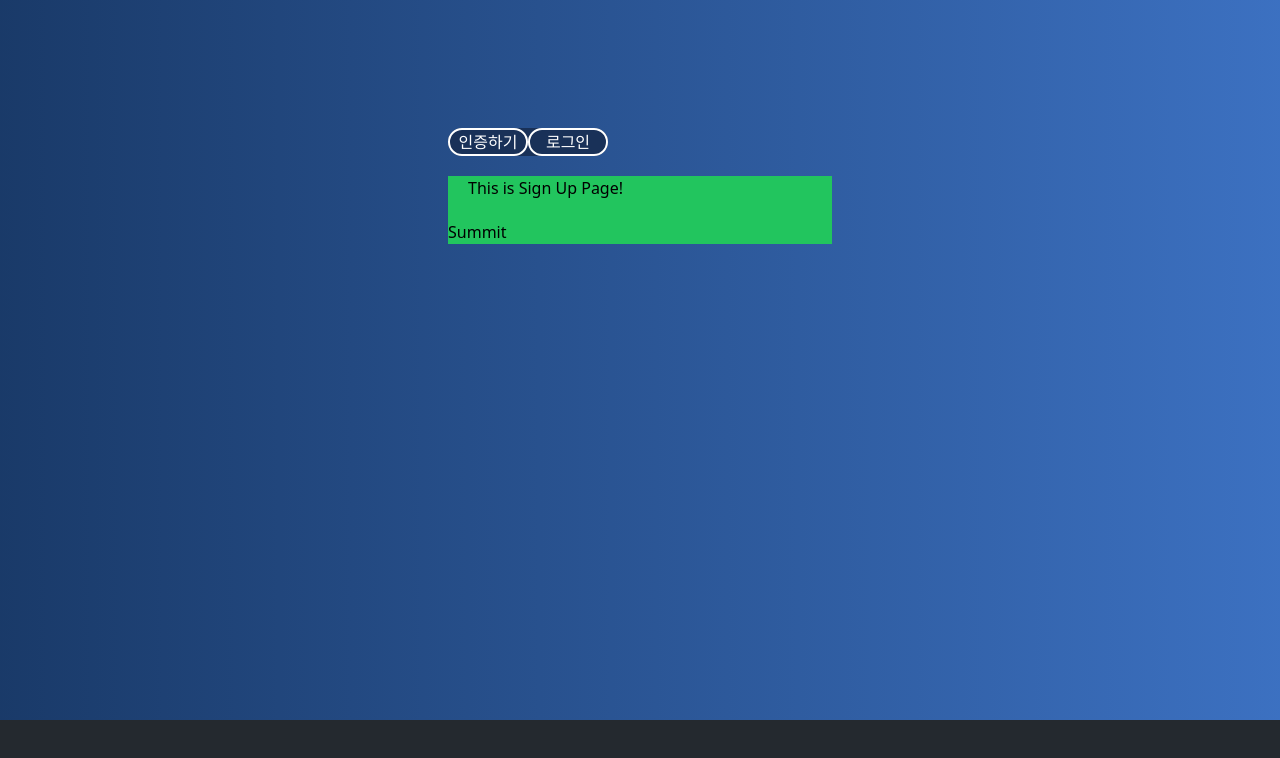
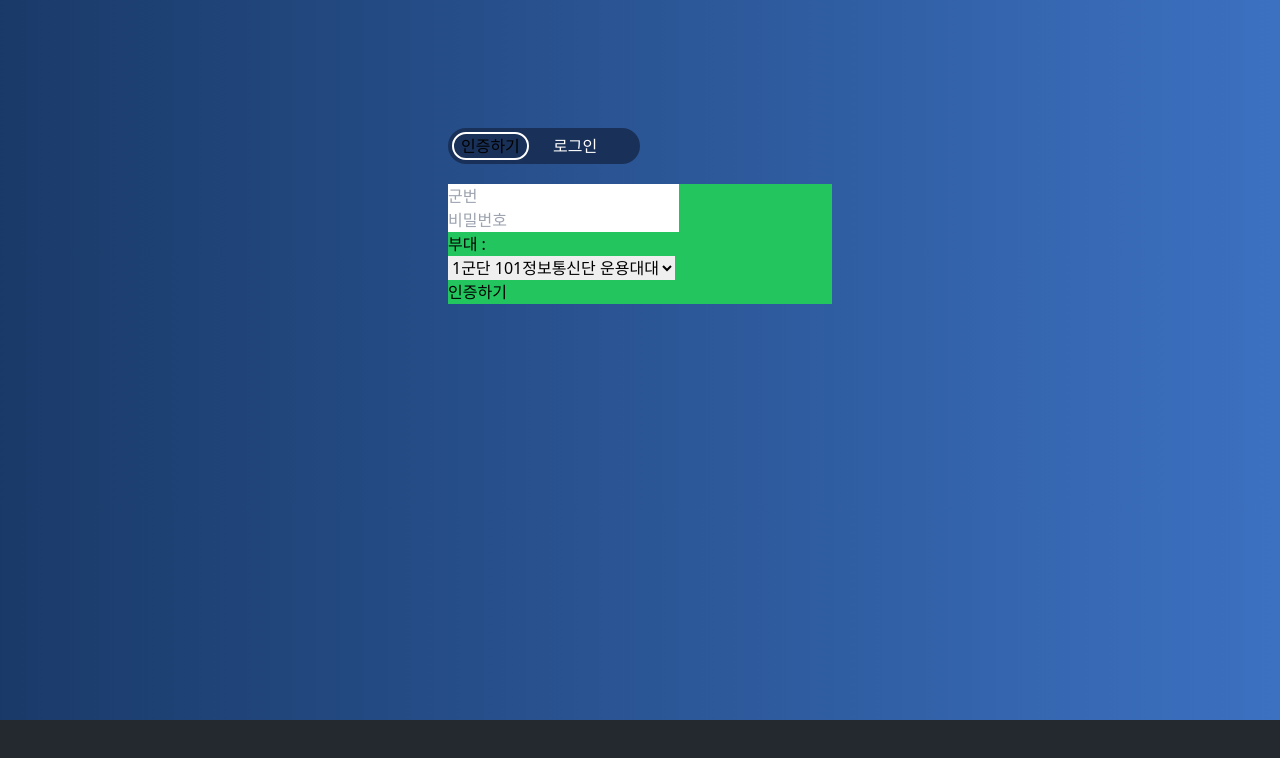
Before and after one commit to osamhack2022/WEB_Own-Nuri_Danuri, a React (Create React App) app in the folder web_fe/: page /login in a window 1280 px wide. Both pictures are taken after a click on the button "인증하기". Shown: the top 758 px of the page. Built offline with nearby package versions, Linux system fonts and the light colour scheme.

Commit message:
publishing #5

```diff
--- a/web_fe/src/App.tsx
+++ b/web_fe/src/App.tsx
@@ -12,8 +12,6 @@ import NotFoundPage from './pages/NotFoundPage';
 import Userinfo from './components/UserInfo';
 import MostBenfits from './components/MostBenefits';
 import BenefitList from './components/BenefitList';
-import Community from './components/Community';
-import Hosting from './components/Hosting';
 
 function App() {
   return (
@@ -28,8 +26,6 @@ function App() {
             <Route path="userinfo" element={<Userinfo />} />
             <Route path="mostbenefits" element={<MostBenfits />} />
             <Route path="benefitlist" element={<BenefitList />} />
-            <Route path="community" element={<Community />} />
-            <Route path="hosting" element={<Hosting />} />
           </Route>
 
           <Route path="/*" element={<NotFoundPage />} />
--- a/web_fe/src/components/Community.tsx
+++ /dev/null
@@ -1,9 +0,0 @@
-import * as React from 'react'
-
-const Community : React.FC = () => {
-    return (
-        <h1>Showing Community 😍</h1>
-    )
-}
-
-export default Community;
--- a/web_fe/src/components/Hosting.tsx
+++ /dev/null
@@ -1,9 +0,0 @@
-import * as React from 'react'
-
-const Hosting : React.FC = () => {
-    return (
-        <h1>Showing Hosting 😍</h1>
-    )
-}
-
-export default Hosting;
--- a/web_fe/src/components/SignBox.tsx
+++ b/web_fe/src/components/SignBox.tsx
@@ -2,8 +2,8 @@ import * as React from 'react';
 import { Link } from 'react-router-dom';
 
 export enum Type {
-    SignIn,
-    SignUp
+    Certificate,
+    LogIn,
 }
 
 interface props {
@@ -11,14 +11,37 @@ interface props {
 }
 
 const SignBox: React.FC<props> = ({ type }) => {
-    const pageName : string = type === Type.SignIn ? "Sign In" : "Sign Up";
+    if (type === Type.Certificate) {
+        return (
+            <div id="SignBox_container" className='w-96 bg-green-500'>
+                <label htmlFor='milID' className='block' />
+                <input id='milID' placeholder='군번' type='text' />
 
-    return (
-        <div id="SignBox_container" className='w-96 bg-green-500'>
-            <h1 className='m-5'>This is {pageName} Page!</h1>
-            <button><Link to="/dashboard/mostbenefits">Summit</Link></button>
-        </div>
-    )
+                <label htmlFor='pw' className='block' />
+                <input id='pw' placeholder='비밀번호' type="password" />
+
+                <label htmlFor='armyunit' className='block'>부대 : </label>
+                <select id='armyunit'>
+                    <option>1군단 101정보통신단 운용대대</option>
+                    <option>1군단 본부근무대</option>
+                </select>
+
+                <button className='block'>인증하기</button>
+            </div>
+        )
+    }
+    else {
+        return (
+            <div id="SignBox_container" className='w-96 bg-green-500'>
+                <label htmlFor='milID' className='block' />
+                <input id='milID' placeholder='군번' type='text' />
+
+                <label htmlFor='pw' className='block' />
+                <input id='pw' placeholder='비밀번호' type="password" />
+                <button className='block'><Link to="/dashboard/mostbenefits">로그인</Link></button>
+            </div>
+        )
+    }
 }
 
 export default SignBox;
--- /dev/null
+++ b/web_fe/src/hooks/useSignBox.ts
@@ -0,0 +1,28 @@
+import * as React from 'react';
+
+interface Inputs {
+    milID : string;
+    pw : string;
+}
+
+const initailInputs : Inputs = {
+    milID : '',
+    pw : '',
+}
+
+interface useSignBoxReturnType {
+    inputs : Inputs;
+    onChange : () => void;
+}
+
+const useSignBox : React.FC<useSignBoxReturnType> = () => {
+    const [inputs, setInputs] = React.useState<Inputs>(initailInputs);
+
+    const onChange = () => {
+
+    };
+
+    return { inputs, onChange }
+};
+
+export default useSignBox;
--- a/web_fe/src/pages/DashboardPage.tsx
+++ b/web_fe/src/pages/DashboardPage.tsx
@@ -3,14 +3,12 @@ import { NavLink, Outlet } from 'react-router-dom';
 
 const DashboardPage: React.FC = () => {
     return (
-        <div id="Dashboard_page_container">
+        <div id="DashboardContainer">
 
             <div id="sidebar">
                 <NavLink className="m-3" to="/dashboard/userinfo"><button>to User Information</button></NavLink>
                 <NavLink className="m-3" to="/dashboard/mostbenefits"><button>to Most Benefits</button></NavLink>
                 <NavLink className="m-3" to="/dashboard/benefitlist"><button>to Benefit List</button></NavLink>
-                <NavLink className="m-3" to="/dashboard/community"><button>to Community</button></NavLink>
-                <NavLink className="m-3" to="/dashboard/hosting"><button>to Hosting</button></NavLink>
             </div>
 
             <div id="mainboard">
--- a/web_fe/src/pages/LoginPage.tsx
+++ b/web_fe/src/pages/LoginPage.tsx
@@ -1,24 +1,25 @@
 import * as React from 'react';
 import '../stylesheets/LoginPageStyle.css'
 
-import SignBox from '../components/SignBox';
-import { Type } from '../components/SignBox';
+import SignBox, { Type } from '../components/SignBox';
 
 const Login_page: React.FC = () => {
-    const [loginType, toggle] = React.useState<Type>(Type.SignIn);
+    const [loginType, toggle] = React.useState<Type>(Type.LogIn);
 
     function toggleFunc() {
-        if (loginType === Type.SignIn) toggle(Type.SignUp);
-        else toggle(Type.SignIn);
+        if (loginType === Type.Certificate) toggle(Type.LogIn);
+        else toggle(Type.Certificate);
     }
+
+    const selectstyle = 'border-box border-2 border-white rounded-full';
 
     return (
         <div id="LoginContainer" className='overflow-hidden'>
 
             <div id="LoginContent" className='mx-auto my-32 w-fit'>
-                <div id="LoginToggleBox" className='my-5 w-40 rounded-full'>
-                    <button onClick={toggleFunc} className="w-1/2 border-box border-2 border-white rounded-full text-white">인증하기</button>
-                    <button onClick={toggleFunc} className="w-1/2 border-box border-2 border-white rounded-full text-white">로그인</button>
+                <div id="LoginToggleBox" className='my-5 w-48 rounded-full'>
+                    <button onClick={toggleFunc} className={"inline-block w-2/5 m-1 text-white" + selectstyle}>인증하기</button>
+                    <button onClick={toggleFunc} className="inline-block w-2/5 m-1 text-white">로그인</button>
                 </div>
 
                 <SignBox type={loginType} />
```
Also changed, not shown: web_fe/src/hooks/useLoginPage.ts (+7 -6 lines), web_fe/src/stylesheets/SignBoxStyle.css (added).
